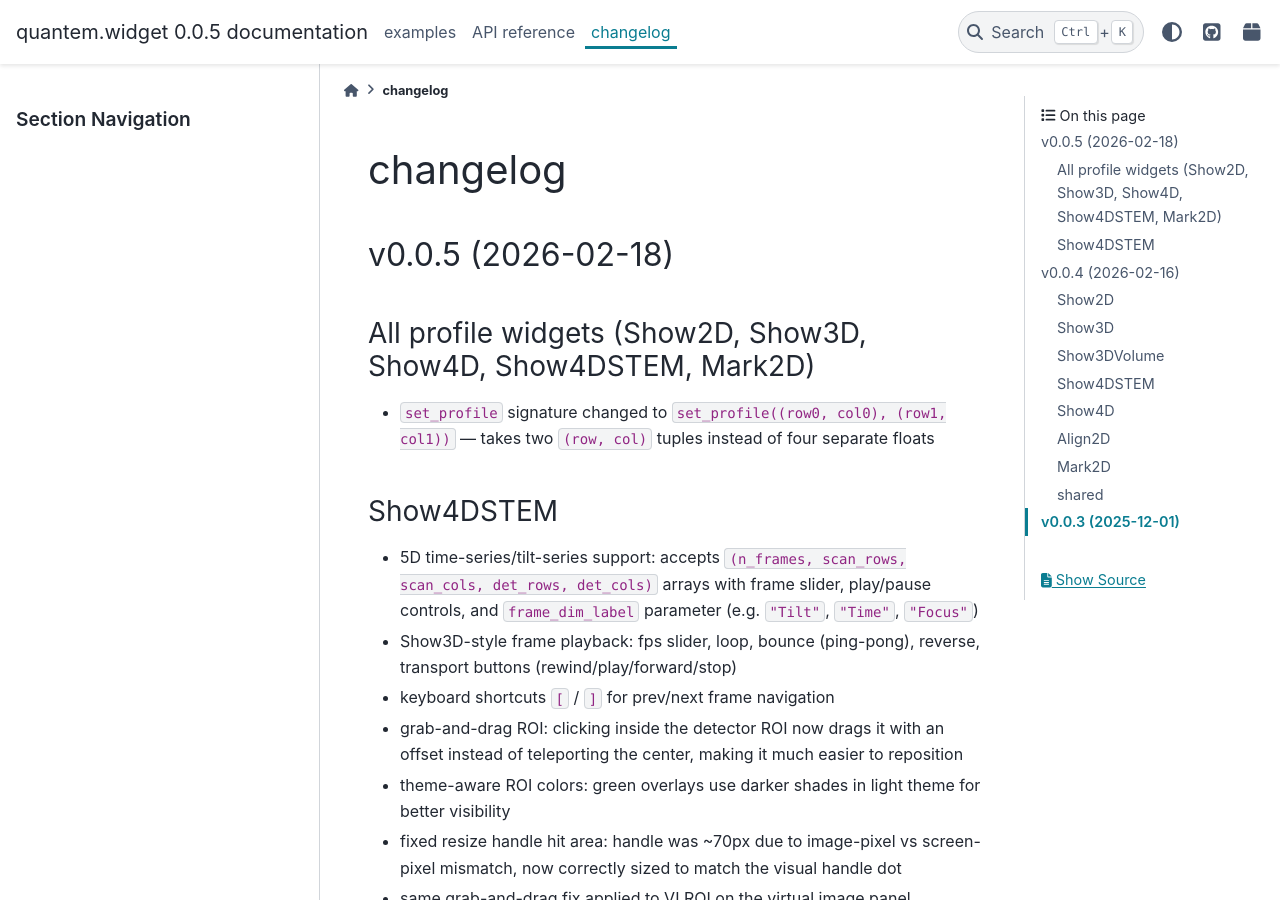
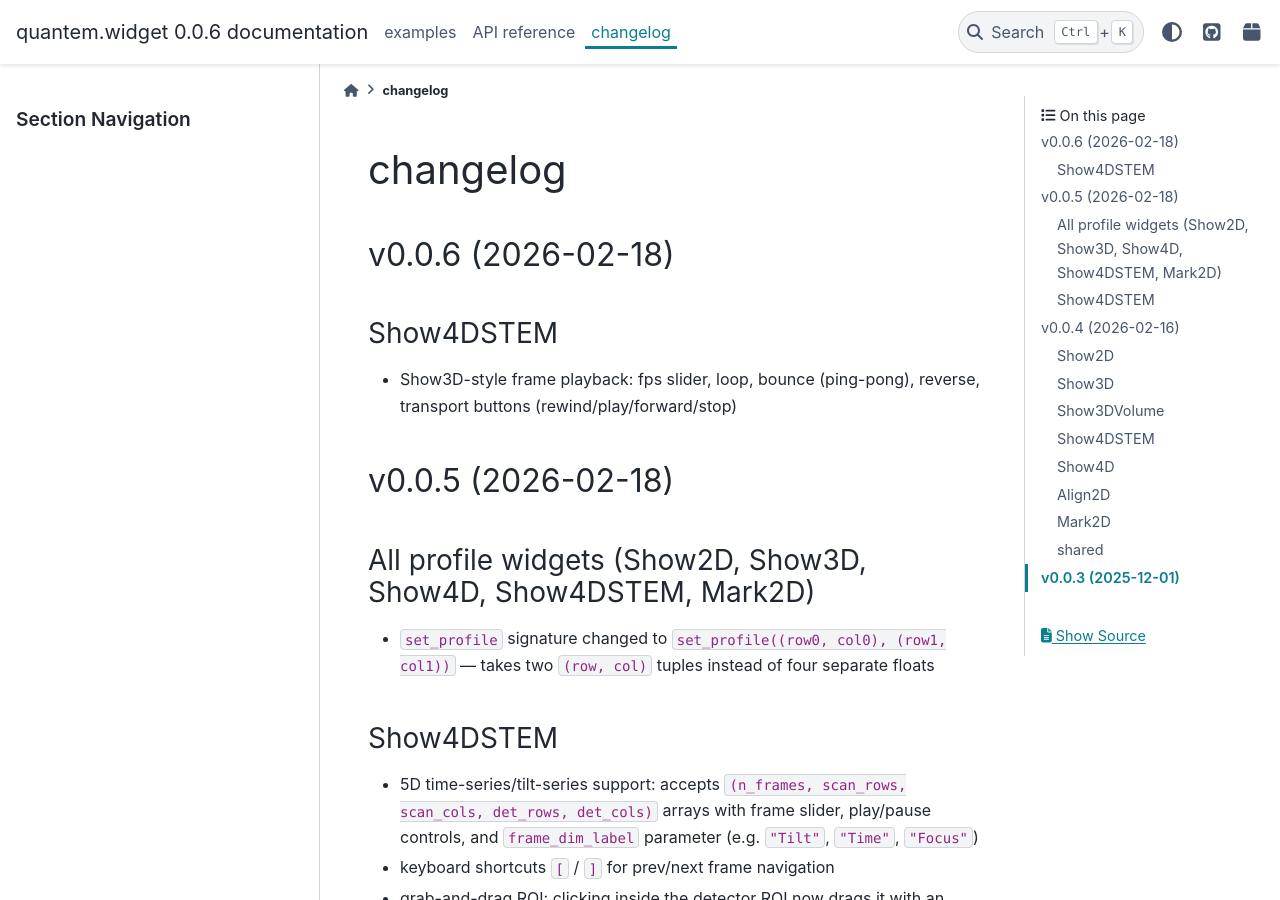
Before and after one commit to bobleesj/quantem.widget, a Sphinx documentation site: the page built from docs/changelog.md, in a window 1280 px wide and 900 px high. Built offline with Sphinx 7.4.7 and the PyData theme 0.15.4, drawn with Linux system fonts in a browser that asks for light colours; pages that are not in the unit, such as notebooks, are missing from menus; the version number is read from the project's files by our own code.

Commit message:
bump version to 0.0.6

```diff
--- a/docs/changelog.md
+++ b/docs/changelog.md
@@ -1,4 +1,9 @@
 # changelog
+
+## v0.0.6 (2026-02-18)
+
+### Show4DSTEM
+- Show3D-style frame playback: fps slider, loop, bounce (ping-pong), reverse, transport buttons (rewind/play/forward/stop)
 
 ## v0.0.5 (2026-02-18)
 
--- a/pyproject.toml
+++ b/pyproject.toml
@@ -4,7 +4,7 @@ build-backend = "hatchling.build"
 
 [project]
 name = "quantem-widget"
-version = "0.0.5"
+version = "0.0.6"
 description = "Interactive custom Python widgets for electron microscopy"
 readme = "README.md"
 license = "MIT"
```
Also changed, not shown: other parts of docs/changelog.md (+0 -1 lines).
